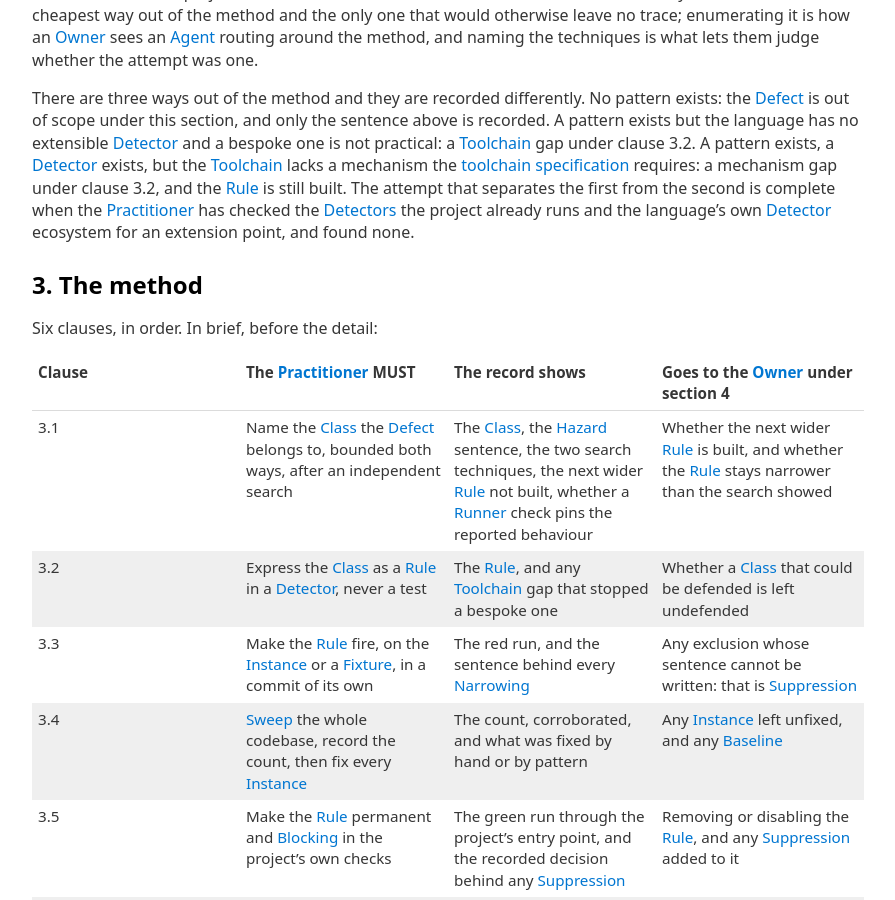
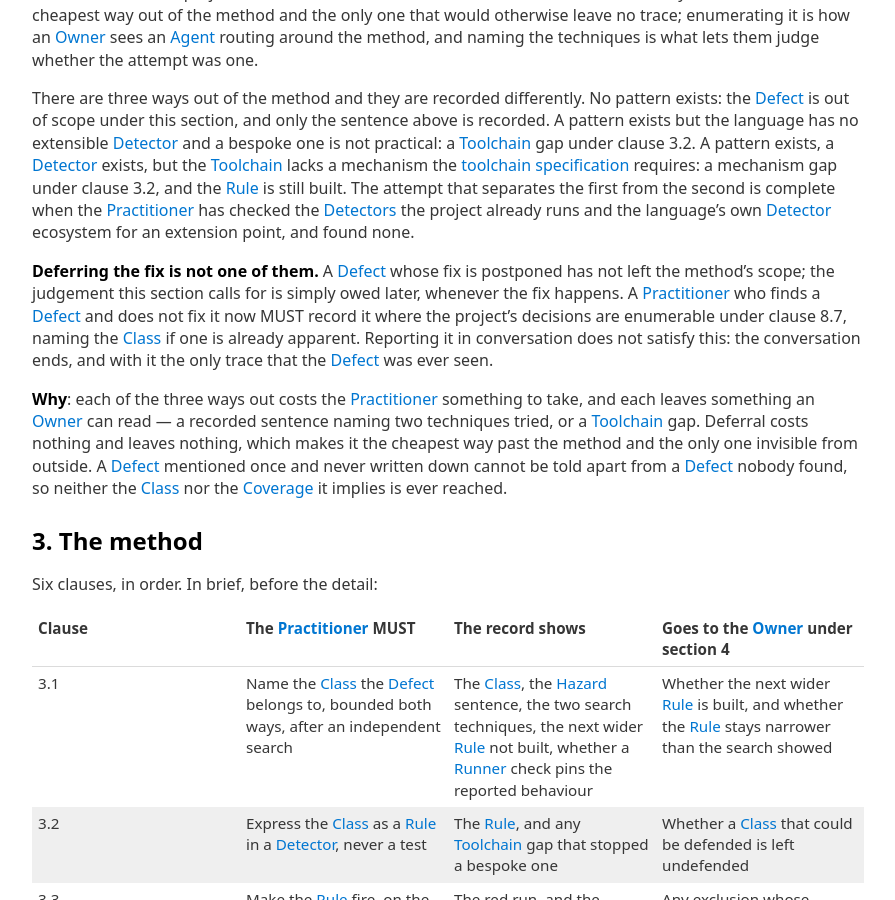
Before and after one commit to Defence-Before-Fix/defence-before-fix.github.io, a Jekyll site: the page built from SPEC.md, in a window 1280 px wide and 900 px high, scrolled down 4834 px. Shown: the whole window, without its empty margins (192-1087 px from the left). Built offline with Jekyll 4.4.1, drawn with Linux system fonts in a browser that asks for light colours; our own code applies the rules of GitHub Pages for plain Markdown files.

Commit message:
spec: deferring a fix is not a way out of the method
Section 2 enumerates three ways a defect leaves the method's scope, and
each leaves a trace an owner can read: a recorded sentence naming two
techniques tried, or a toolchain gap.

A defect whose fix is simply postponed leaves no trace at all. It costs
nothing to take and is invisible from outside, which makes it the
cheapest way past the method - and a defect mentioned once in
conversation cannot be told apart from one nobody found.

Adds a clause requiring a deferred defect to be recorded where the
project's decisions are enumerable under 8.7, naming the class if one is
apparent. No existing obligation changes and the three ways out are
untouched.

spec-qa.py clean; build-agent-surfaces.py --check current.

```diff
--- a/SPEC.md
+++ b/SPEC.md
@@ -195,6 +195,20 @@ under clause 3.2. A pattern exists, a
 mechanism gap under clause 3.2, and the [Rule] is still built. The attempt that separates the first
 from the second is complete when the [Practitioner] has checked the [Detectors] the project already
 runs and the language's own [Detector] ecosystem for an extension point, and found none.
+
+**Deferring the fix is not one of them.** A [Defect] whose fix is postponed has not left the
+method's scope; the judgement this section calls for is simply owed later, whenever the fix
+happens. A [Practitioner] who finds a [Defect] and does not fix it now MUST record it where the
+project's decisions are enumerable under clause 8.7, naming the [Class] if one is already
+apparent. Reporting it in conversation does not satisfy this: the conversation ends, and with it
+the only trace that the [Defect] was ever seen.
+
+**Why**: each of the three ways out costs the [Practitioner] something to take, and each leaves
+something an [Owner] can read — a recorded sentence naming two techniques tried, or a [Toolchain]
+gap. Deferral costs nothing and leaves nothing, which makes it the cheapest way past the method
+and the only one invisible from outside. A [Defect] mentioned once and never written down cannot
+be told apart from a [Defect] nobody found, so neither the [Class] nor the [Coverage] it implies
+is ever reached.
 
 ## 3. The method
 
```
